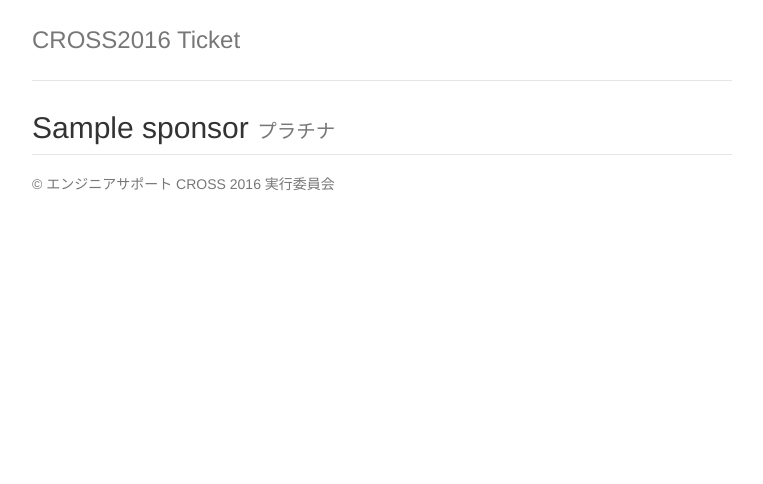
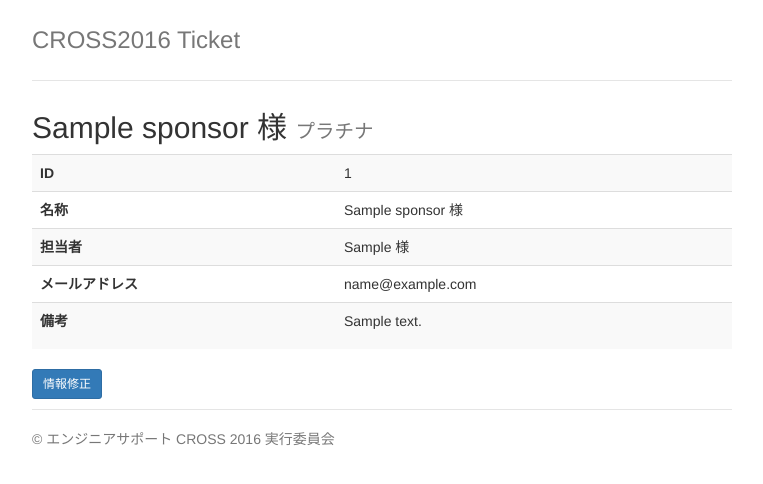
Before and after one commit to X2k16/sponsor-cupon, a Django app: page /sponsors/1/ in a window 1280 px wide. Shown: the top 484 px of the page, without its empty margins (258-1021 px from the left). Run offline with Django 3.2, Linux system fonts and the light colour scheme; tables that the repository leaves empty hold one stand-in row (values such as "Sample post"); some libraries are stand-ins or nearby versions.

Commit message:
詳細と編集

```diff
--- a/src/ticket/templates/sponsor_detail.html
+++ b/src/ticket/templates/sponsor_detail.html
@@ -1,5 +1,30 @@
 {% extends "base.html" %}
 
 {% block content %}
-<h2>{{ sponsor.name }} <small>{{ sponsor.get_category_display }}</small></h2>
+<h2>{{ sponsor.name }} 様 <small>{{ sponsor.get_category_display }}</small></h2>
+
+<table class="table table-striped">
+  <tbody>
+    <tr>
+      <th>ID</th><td>{{sponsor.id}}</td>
+    </tr>
+    <tr>
+      <th>名称</th><td>{{sponsor.name}} 様</td>
+    </tr>
+    <tr>
+      <th>担当者</th><td>{{sponsor.shimei}} 様</td>
+    </tr>
+    <tr>
+      <th>メールアドレス</th><td>{{sponsor.email}}</td>
+    </tr>
+    <tr>
+      <th>備考</th><td>{{sponsor.description|linebreaks}}</td>
+    </tr>
+</table>
+
+<p>
+  <a href="{% url "sponsor_edit" sponsor.id %}">
+    <button type="button" class="btn btn-primary btn-sm">情報修正</button>
+  </a>
+</p>
 {% endblock %}
--- a/src/ticket/templates/sponsor_form.html
+++ b/src/ticket/templates/sponsor_form.html
@@ -26,6 +26,11 @@
   {% endfor %}
 
 
+  {% if form.object.id %}
   <button class="btn btn-lg btn-primary btn-block" type="submit">登録</button>
+  {% else %}
+  <button class="btn btn-lg btn-primary btn-block" type="submit">保存</button>
+  {% endif %}
+
 </form>
 {% endblock %}
--- a/src/ticket/templates/sponsor_list.html
+++ b/src/ticket/templates/sponsor_list.html
@@ -10,13 +10,14 @@
 
 <table class="table table-striped">
   <thead>
-    <tr><th>ID</th><th>名称</th></tr>
+    <tr><th>ID</th><th>カテゴリ</th><th>名称</th></tr>
   </thead>
   <tbody>
     {% for sponsor in sponsors %}
       <tr>
         <th>{{sponsor.id}}</th>
-        <td><a href="{% url "sponsor_detail" sponsor.id %}">{{sponsor.name}}</a></td>
+        <td>{{sponsor.get_category_display}}</td>
+        <td><a href="{% url "sponsor_detail" sponsor.id %}">{{sponsor.name}}</a> 様</td>
       </tr>
     {% endfor %}
   </tbody>
--- a/src/ticket/urls.py
+++ b/src/ticket/urls.py
@@ -24,5 +24,6 @@ urlpatterns = [
     url(r'^sponsors/$', views.sponsor_list, name='sponsor_list'),
     url(r'^sponsors/add/$', views.SponsorCreateFormView.as_view(), name='sponsor_add'),
     url(r'^sponsors/(\d+)/$', views.sponsor_detail, name='sponsor_detail'),
+    url(r'^sponsors/(?P<pk>\d+)/edit/$', views.SponsorUpdateFormView.as_view(), name='sponsor_edit'),
     url(r'^nativeadmin/', include(admin.site.urls)),
 ]
--- a/src/ticket/views.py
+++ b/src/ticket/views.py
@@ -3,12 +3,12 @@
 from django.shortcuts import render
 from django.shortcuts import redirect
 from django.shortcuts import get_object_or_404
-from django.views.generic.edit import CreateView
+from django.views.generic.edit import CreateView, UpdateView
 
 from django.contrib.auth.views import login as django_login
 
 from ticket.forms import AuthenticationForm
-from ticket.forms import SponsorForm
+from ticket.forms import SponsorCreateForm, SponsorUpdateForm
 from ticket.models import Sponsor
 
 
@@ -40,8 +40,18 @@ def sponsor_detail(request, pk):
 
 class SponsorCreateFormView(CreateView):
     template_name = 'sponsor_form.html'
-    form_class = SponsorForm
+    form_class = SponsorCreateForm
 
     def form_valid(self, form):
         form.save()
         return super().form_valid(form)
+
+
+class SponsorUpdateFormView(UpdateView):
+    model = Sponsor
+    template_name = 'sponsor_form.html'
+    form_class = SponsorUpdateForm
+
+    def form_valid(self, form):
+        form.save()
+        return super().form_valid(form)
```
Also changed, not shown: src/ticket/forms.py (+8 -1 lines).
